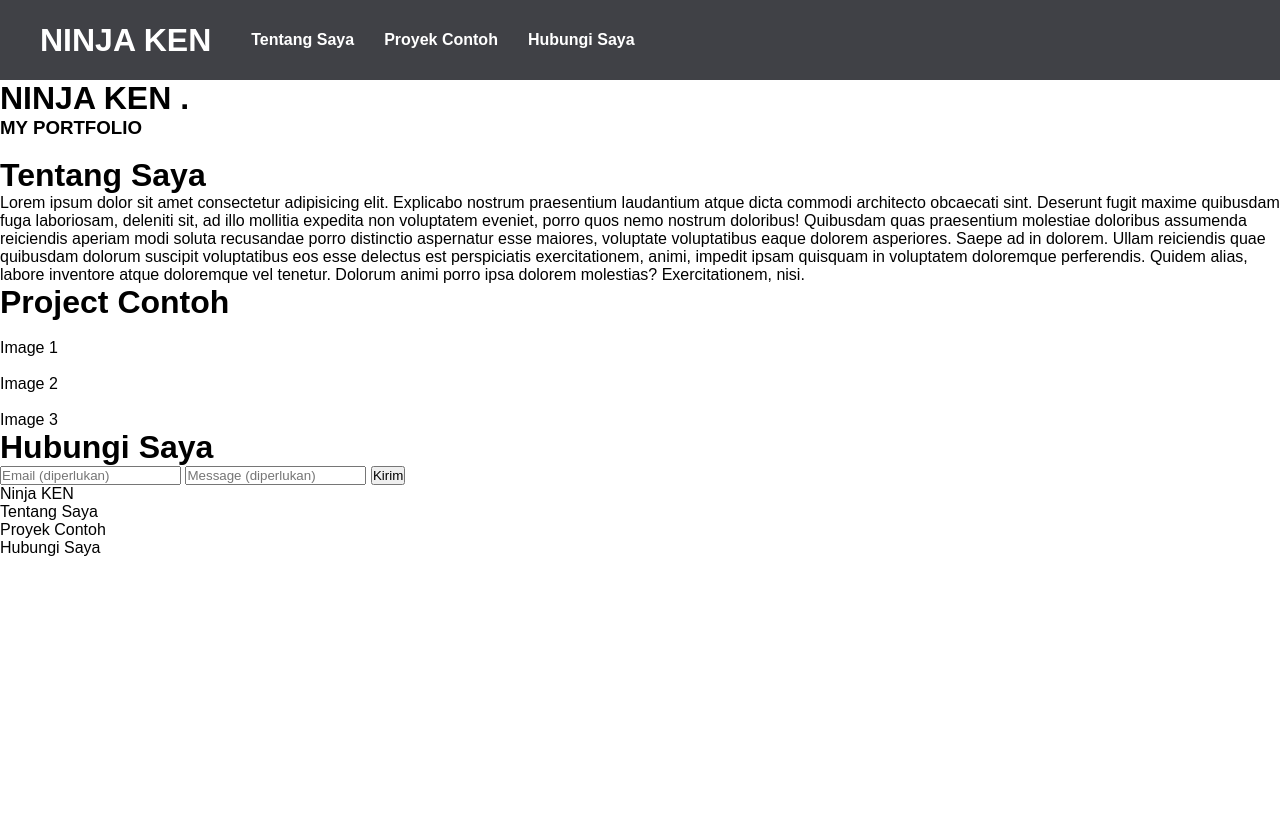
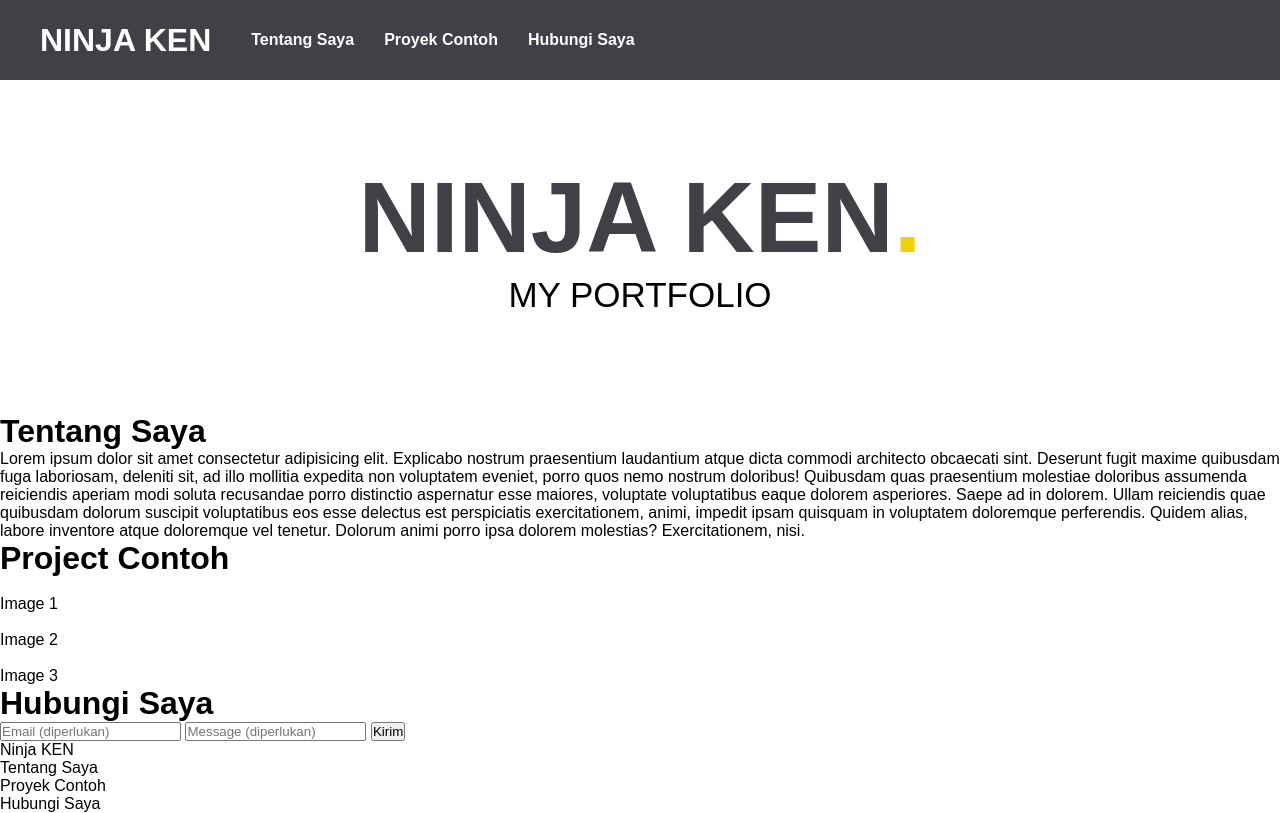
Before and after one commit to ahmadrzq/Ninja-Ken-Progate, a plain HTML site: page index.html in a window 1280 px wide. Drawn offline with Linux system fonts and the light colour scheme.

Commit message:
Styling hero

```diff
--- a/style.css
+++ b/style.css
@@ -6,6 +6,7 @@
     font-family: Arial, Helvetica, sans-serif;
 }
 
+/* Header */
 header{
     background-color: #404146ff;
     height: 80px;
@@ -27,3 +28,26 @@ header{
     color: white;
     font-weight: 600;
 }
+/* Header */
+
+
+/* Hero */
+.hero{
+    padding: 80px 0;
+    text-align: center;
+}
+
+.hero h1{
+    font-size: 100px;
+    color: #404146ff;
+}
+
+.hero span{
+    color: #F1D00Eff;
+}
+
+.hero h3{
+    font-size: 35px;
+    font-weight: 300;
+}
+/* Hero */
```
Also changed, not shown: index.html (+1 -1 lines).
